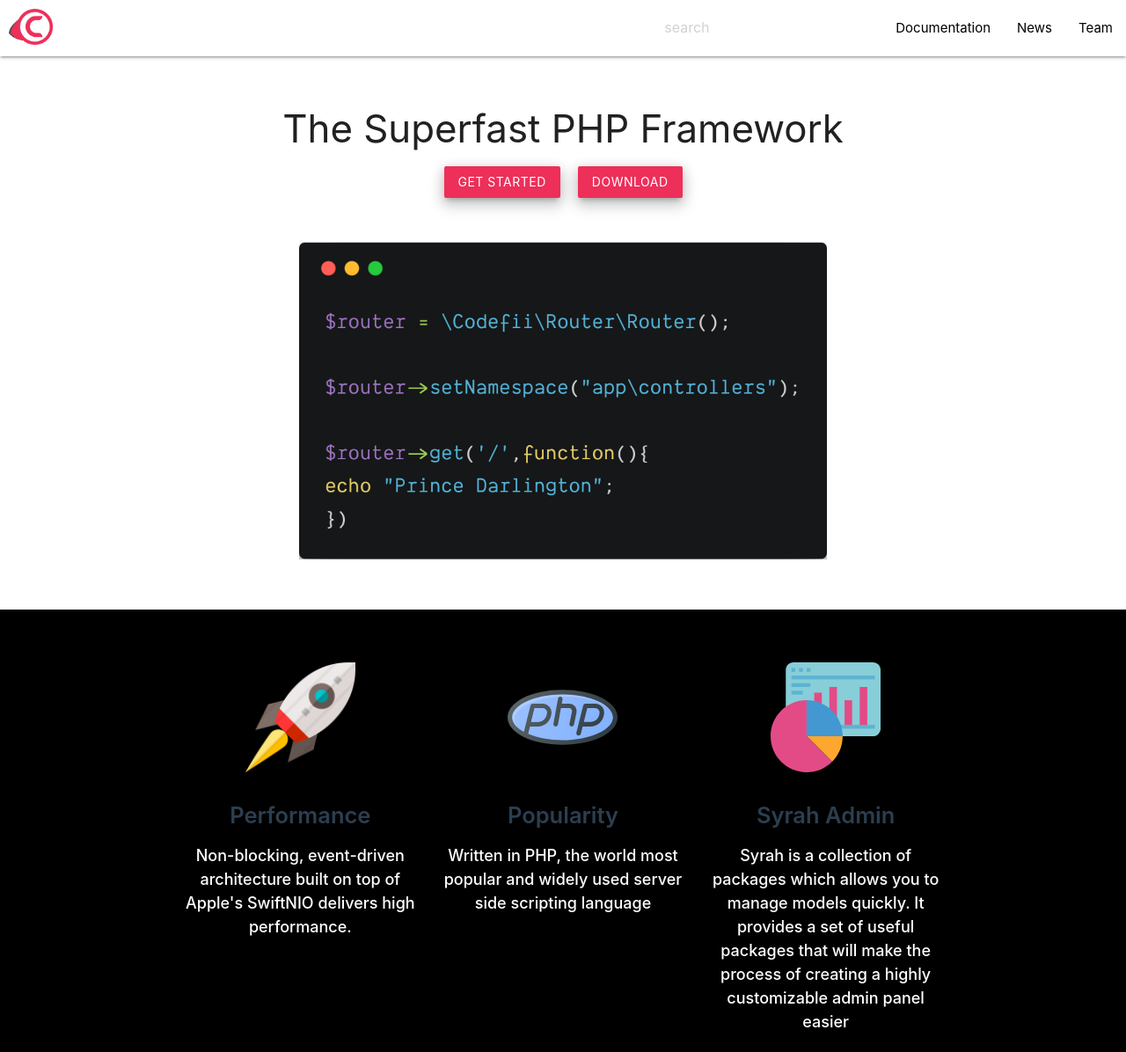
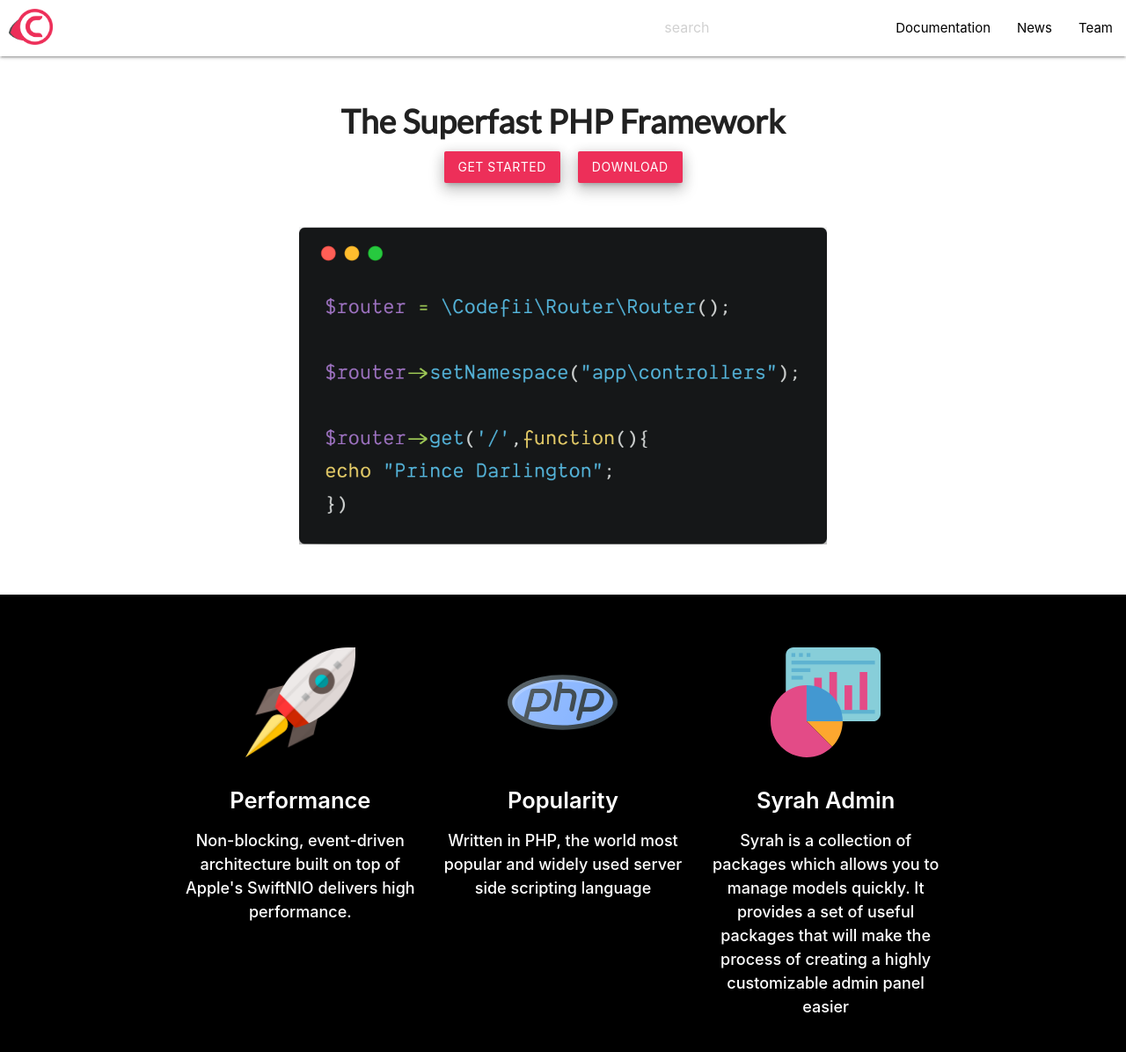
Before and after one commit to Runo-saduwa/codefii-docs, a plain HTML site: page index.html in a window 1280 px wide. Shown: the top 1196 px of the page at 88% size. Drawn offline with Linux system fonts and the light colour scheme; a web font is replaced by a local one.

Commit message:
landing page clean up

```diff
--- a/css/app.css
+++ b/css/app.css
@@ -89,6 +89,11 @@ header.documentation-header, main, footer {
 .section-spacing-2{
     padding: 15px 0 30px 0;
 }
+.slogan{
+    font-family: 'Lato', sans-serif !important;
+    font-size: 1.5rem;
+    font-weight: bold;
+}
 
 .nav-wrapper li a:hover{
     background: #fff !important;
@@ -151,6 +156,11 @@ header.documentation-header, main, footer {
         font-size: 1.5rem;
      }
 
+     .slogan{
+
+        font-size: 2.5rem;
+     }
+
 
 }
   @media only screen and (max-width : 992px) {
--- a/index.html
+++ b/index.html
@@ -5,6 +5,7 @@
         <!--Import Google Icon Font-->
         <!--Import Google Icon Font-->
       <link href="https://fonts.googleapis.com/icon?family=Material+Icons" rel="stylesheet">
+      <link href="https://fonts.googleapis.com/css?family=Lato" rel="stylesheet">
         <link href="https://fonts.googleapis.com/css?family=Arima+Madurai" rel="stylesheet">
         <link href="https://fonts.googleapis.com/css?family=Philosopher" rel="stylesheet">
         <link href="https://fonts.googleapis.com/css?family=Amaranth" rel="stylesheet">
@@ -43,9 +44,9 @@
         <!-- End of mobile nav -->
 
 <!-- Intro Part -->
-<div class="container home">
+<div class="home">
     <div class="center-align">
-            <h3 class="center-flex">The Superfast PHP Framework</h3>
+            <h4 class="slogan center-flex">The Superfast PHP Framework</h4>
             <div class="center-flex">
                  <a href="" class="btn codefii-color z-depth-3">Get started</a>
                  <a href="" class="btn codefii-color z-depth-3">Download</a>
@@ -71,18 +72,18 @@
         <div class="row">
             <div class="col-margin col s12 m4 center-align">
                 <img src="./images/performance.png" class="max-width stable-img">
-                <h3 class="section-title is-3">Performance</h3>
+                <h3 class="section-title white-text">Performance</h3>
                 <p class="medium white-text">Non-blocking, event-driven architecture built on top of Apple's SwiftNIO delivers high performance.</p>
             </div>
             <div class="col-margin col s12 m4 center-align">
                 <img src="./images/phplogo.svg" class="max-width stable-img">
-                <h3 class="section-title is-3">Popularity</h3>
+                <h3 class="section-title is-3 white-text">Popularity</h3>
                 <p class="medium white-text">Written in PHP, the world most popular and widely used server side scripting language
                 </p>
             </div>
             <div class="col-margin col s12 m4 center-align">
                 <img src="./images/admin.svg" class="max-width stable-img">
-                <h3 class="section-title is-3">Syrah Admin</h3>
+                <h3 class="section-title white-text">Syrah Admin</h3>
                 <p class="medium white-text">Syrah is a collection of packages which allows you to manage models quickly.
                     It provides a set of
                 useful packages  that will make the process of creating a highly customizable admin panel
```
